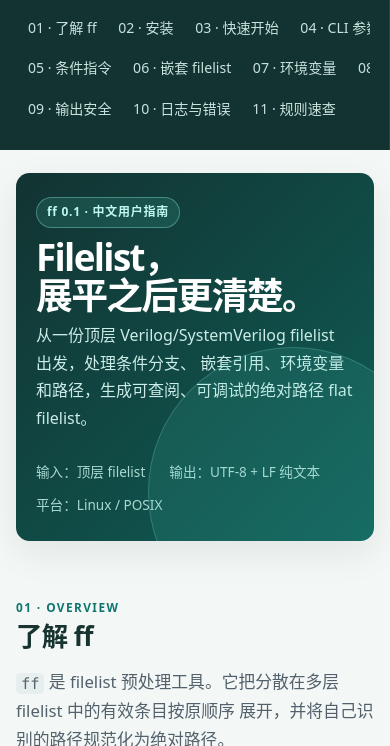
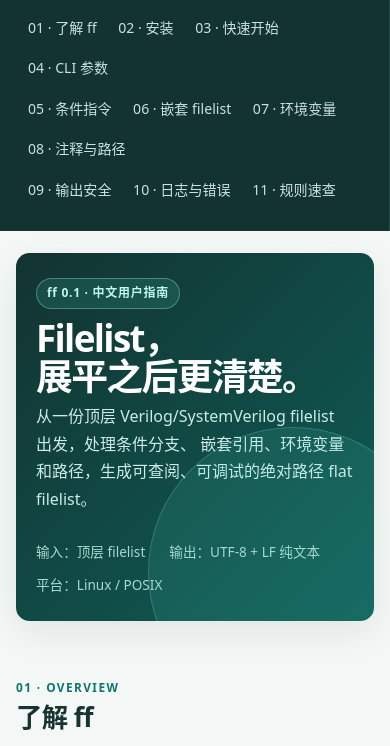
Before and after one commit to Vericel/esim, a plain HTML site: page docs/ff-user-guide.html in a window 390 px wide. Shown: the part 62-808 px from the top of the page. Drawn offline with Linux system fonts and the light colour scheme.

Commit message:
docs: polish ff user guide rendering

```diff
--- a/docs/ff-user-guide.html
+++ b/docs/ff-user-guide.html
@@ -31,7 +31,6 @@
     }
 
     html {
-      scroll-behavior: smooth;
       scroll-padding-top: 1rem;
     }
 
@@ -560,9 +559,10 @@
 
       .sidebar ul {
         display: flex;
+        flex-wrap: wrap;
         gap: 0.25rem;
         padding-bottom: 0.25rem;
-        overflow-x: auto;
+        overflow: visible;
       }
 
       .sidebar li {
```
